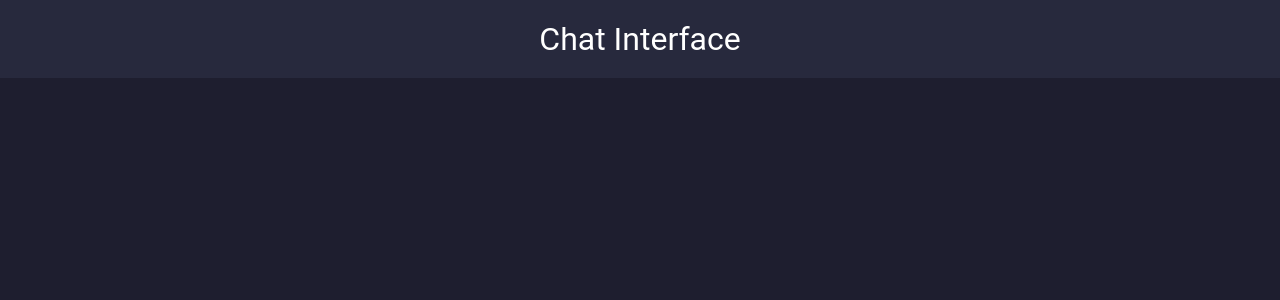
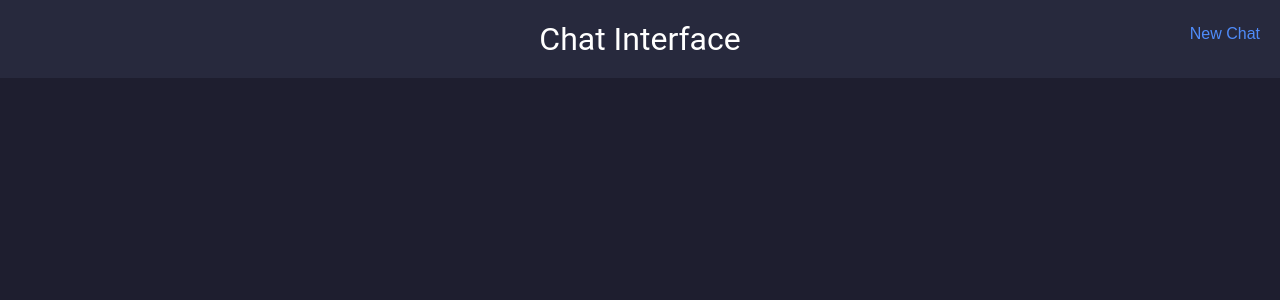
Before and after one commit to CSC392-CSC492-Building-AI-ML-systems/empathic-AI-agent, a Flask app: page / in a window 1280 px wide. Shown: the top 300 px of the page. Run offline with Flask 3, Linux system fonts and the light colour scheme.

Commit message:
updated template to include the new_chat button

```diff
--- a/templates/index.html
+++ b/templates/index.html
@@ -1,10 +1,10 @@
-
 <!DOCTYPE html>
 <html lang="en">
 <head>
     <meta charset="UTF-8">
     <title>Modern Chat Interface</title>
     <style>
+        /* (Styles remain the same as your modern sleek design) */
         /* Reset CSS */
         * {
             margin: 0;
@@ -24,6 +24,20 @@
             padding: 20px 0;
             background-color: #27293d;
             font-weight: normal;
+            position: relative;
+        }
+        #new-chat-button {
+            position: absolute;
+            right: 20px;
+            top: 25px;
+            background-color: transparent;
+            border: none;
+            color: #4f8bf9;
+            font-size: 16px;
+            cursor: pointer;
+        }
+        #new-chat-button:hover {
+            text-decoration: underline;
         }
         #chat-container {
             flex-grow: 1;
@@ -121,7 +135,10 @@
     </style>
 </head>
 <body>
-    <h1>Chat Interface</h1>
+    <h1>
+        Chat Interface
+        <button id="new-chat-button" onclick="startNewChat()">New Chat</button>
+    </h1>
     <div id="chat-container"></div>
     <div id="input-container">
         <input type="text" id="message-input" placeholder="Type your message...">
@@ -198,6 +215,26 @@
             chatContainer.appendChild(messageDiv);
             chatContainer.scrollTop = chatContainer.scrollHeight;
         }
+
+        async function startNewChat() {
+            try {
+                const response = await fetch('/new_chat', {
+                    method: 'POST'
+                });
+                const data = await response.json();
+                if (response.ok) {
+                    sessionId = data.session_id;
+                    // Clear chat container
+                    chatContainer.innerHTML = '';
+                    errorDiv.textContent = '';
+                } else {
+                    throw new Error(data.error || 'Failed to start a new chat');
+                }
+            } catch (error) {
+                errorDiv.textContent = error.message;
+                console.error('Error:', error);
+            }
+        }
     </script>
 </body>
 </html>
```
